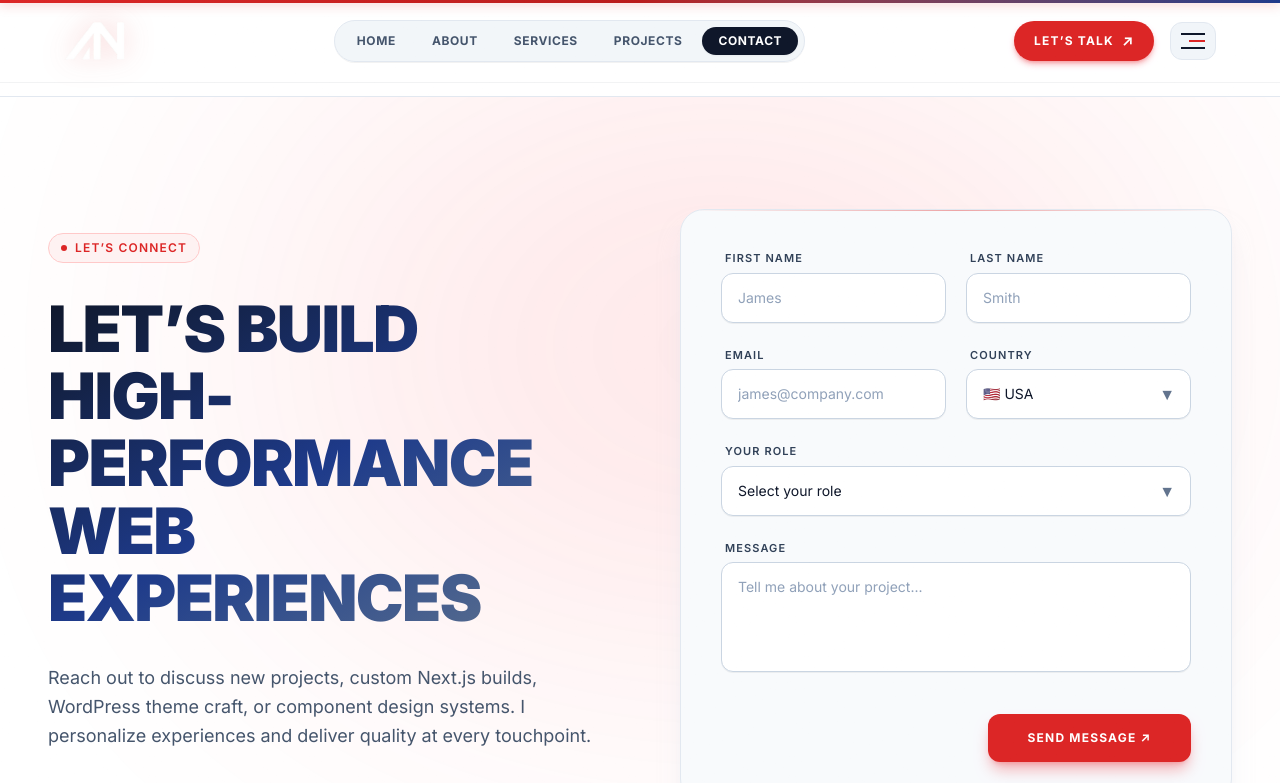
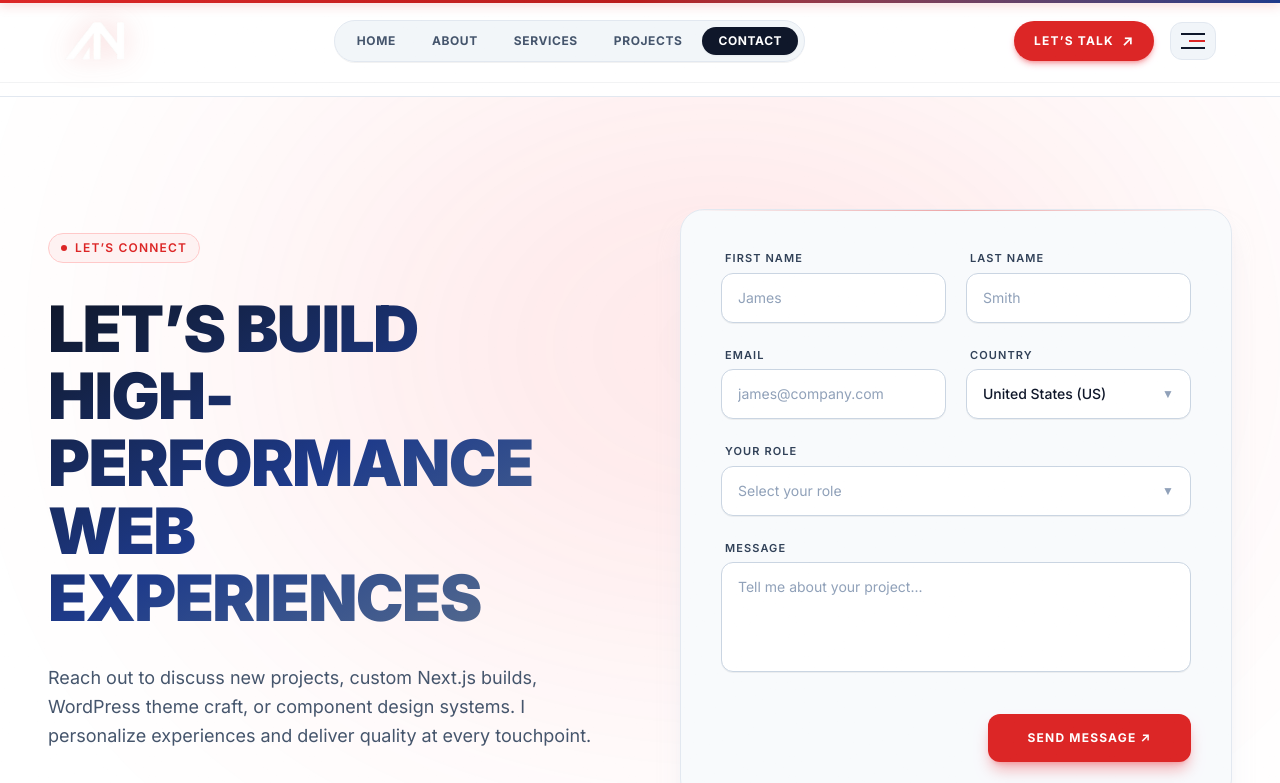
Before and after one commit to armanh148/PortFolio, a Next.js app: page /contact in a window 1280 px wide. Shown: the top 783 px of the page. Built offline with nearby package versions, Linux system fonts and the light colour scheme.

Commit message:
feat: add ModernContactSection component with custom select and email form

```diff
--- a/src/components/ModernContactSection.tsx
+++ b/src/components/ModernContactSection.tsx
@@ -1,9 +1,122 @@
 "use client";
 
-import { useState } from "react";
+import { useState, useRef, useEffect } from "react";
 import Link from "next/link";
-import { motion } from "framer-motion";
+import { motion, AnimatePresence } from "framer-motion";
 import Reveal from "@/components/Reveal";
+
+interface DropdownOption {
+  value: string;
+  label: string;
+}
+
+const COUNTRY_OPTIONS: DropdownOption[] = [
+  { value: "USA", label: "United States (US)" },
+  { value: "UK", label: "United Kingdom (UK)" },
+  { value: "Pakistan", label: "Pakistan (PK)" },
+  { value: "UAE", label: "United Arab Emirates (UAE)" },
+  { value: "Germany", label: "Germany (DE)" },
+  { value: "Canada", label: "Canada (CA)" },
+  { value: "Other", label: "International / Other" },
+];
+
+const ROLE_OPTIONS: DropdownOption[] = [
+  { value: "Client / Founder", label: "Client / Founder" },
+  { value: "Agency Owner", label: "Agency Owner" },
+  { value: "Recruiter", label: "Recruiter / Talent Partner" },
+  { value: "UI/UX Designer", label: "UI/UX Designer" },
+  { value: "Other", label: "Other" },
+];
+
+function CustomSelect({
+  label,
+  value,
+  options,
+  placeholder,
+  onChange,
+}: {
+  label: string;
+  value: string;
+  options: DropdownOption[];
+  placeholder?: string;
+  onChange: (val: string) => void;
+}) {
+  const [open, setOpen] = useState(false);
+  const ref = useRef<HTMLDivElement>(null);
+
+  useEffect(() => {
+    function handleClickOutside(e: MouseEvent) {
+      if (ref.current && !ref.current.contains(e.target as Node)) {
+        setOpen(false);
+      }
+    }
+    document.addEventListener("mousedown", handleClickOutside);
+    return () => document.removeEventListener("mousedown", handleClickOutside);
+  }, []);
+
+  const selectedOption = options.find((opt) => opt.value === value);
+  const displayText = selectedOption ? selectedOption.label : (placeholder || "Select option");
+
+  return (
+    <div className="relative" ref={ref}>
+      <label className="text-[11px] uppercase tracking-widest font-semibold text-slate-700 block mb-1.5 ml-1">
+        {label}
+      </label>
+      <button
+        type="button"
+        onClick={() => setOpen((prev) => !prev)}
+        className={`w-full bg-white border rounded-xl px-4 py-3 sm:py-3.5 text-left text-base sm:text-sm text-[#0f172a] outline-none transition-all flex items-center justify-between cursor-pointer shadow-2xs ${
+          open ? "border-[#dc2626] ring-2 ring-red-500/10" : "border-slate-300 hover:border-slate-400"
+        }`}
+      >
+        <span className={!selectedOption ? "text-slate-400" : "text-[#0f172a] font-medium"}>
+          {displayText}
+        </span>
+        <motion.span
+          animate={{ rotate: open ? 180 : 0 }}
+          transition={{ duration: 0.2 }}
+          className="text-slate-400 text-xs shrink-0 ml-2"
+        >
+          ▼
+        </motion.span>
+      </button>
+
+      <AnimatePresence>
+        {open && (
+          <motion.div
+            initial={{ opacity: 0, y: -4, scale: 0.98 }}
+            animate={{ opacity: 1, y: 0, scale: 1 }}
+            exit={{ opacity: 0, y: -4, scale: 0.98 }}
+            transition={{ duration: 0.15, ease: "easeOut" }}
+            className="absolute left-0 right-0 top-full mt-1.5 bg-white border border-slate-200 rounded-xl shadow-xl shadow-slate-300/40 z-50 overflow-hidden max-h-60 overflow-y-auto py-1"
+          >
+            {options.map((opt) => {
+              const isSelected = opt.value === value;
+              return (
+                <button
+                  key={opt.value}
+                  type="button"
+                  onClick={() => {
+                    onChange(opt.value);
+                    setOpen(false);
+                  }}
+                  className={`w-full text-left px-4 py-2.5 text-xs sm:text-sm flex items-center justify-between transition-colors cursor-pointer ${
+                    isSelected
+                      ? "bg-red-50 text-[#dc2626] font-bold"
+                      : "text-slate-700 hover:bg-slate-50 hover:text-[#0f172a]"
+                  }`}
+                >
+                  <span>{opt.label}</span>
+                  {isSelected && <span className="text-[#dc2626] text-xs">✓</span>}
+                </button>
+              );
+            })}
+          </motion.div>
+        )}
+      </AnimatePresence>
+    </div>
+  );
+}
 
 export default function ModernContactSection({
   email = "armannaqvi.tms@gmail.com",
@@ -29,6 +142,10 @@ export default function ModernContactSection({
     ) => {
       setForm((prev) => ({ ...prev, [field]: e.target.value }));
     };
+
+  const setFormField = (field: keyof typeof form, value: string) => {
+    setForm((prev) => ({ ...prev, [field]: value }));
+  };
 
   const handleSubmit = (e: React.FormEvent<HTMLFormElement>) => {
     e.preventDefault();
@@ -176,54 +293,24 @@ export default function ModernContactSection({
                         />
                       </div>
                       <div>
-                        <label className="text-[11px] uppercase tracking-widest font-semibold text-slate-700 block mb-1.5 ml-1">
-                          Country
-                        </label>
-                        <div className="relative">
-                          <select
-                            value={form.country}
-                            onChange={update("country")}
-                            className="w-full bg-white border border-slate-300 rounded-xl px-4 py-3 sm:py-3.5 text-base sm:text-sm text-[#0f172a] outline-none focus:border-[#dc2626] hover:border-slate-400 transition-all appearance-none cursor-pointer shadow-2xs pr-10"
-                          >
-                            <option value="USA">🇺🇸 USA</option>
-                            <option value="UK">🇬🇧 United Kingdom</option>
-                            <option value="Pakistan">🇵🇰 Pakistan</option>
-                            <option value="UAE">🇦🇪 UAE</option>
-                            <option value="Germany">🇩🇪 Germany</option>
-                            <option value="Canada">🇨🇦 Canada</option>
-                            <option value="Other">🌐 International</option>
-                          </select>
-                          <div className="absolute right-4 top-1/2 -translate-y-1/2 pointer-events-none text-slate-500">
-                            ▼
-                          </div>
-                        </div>
+                        <CustomSelect
+                          label="Country"
+                          value={form.country}
+                          options={COUNTRY_OPTIONS}
+                          onChange={(val) => setFormField("country", val)}
+                        />
                       </div>
                     </div>
 
                     {/* Row 3: Your Role */}
                     <div>
-                      <label className="text-[11px] uppercase tracking-widest font-semibold text-slate-700 block mb-1.5 ml-1">
-                        Your Role
-                      </label>
-                      <div className="relative">
-                        <select
-                          value={form.role}
-                          onChange={update("role")}
-                          className="w-full bg-white border border-slate-300 rounded-xl px-4 py-3 sm:py-3.5 text-base sm:text-sm text-[#0f172a] outline-none focus:border-[#dc2626] hover:border-slate-400 transition-all appearance-none cursor-pointer shadow-2xs pr-10"
-                        >
-                          <option value="Select your role" disabled>
-                            Select your role
-                          </option>
-                          <option value="Client / Founder">Client / Founder</option>
-                          <option value="Agency Owner">Agency Owner</option>
-                          <option value="Recruiter">Recruiter</option>
-                          <option value="UI/UX Designer">UI/UX Designer</option>
-                          <option value="Other">Other</option>
-                        </select>
-                        <div className="absolute right-4 top-1/2 -translate-y-1/2 pointer-events-none text-slate-500">
-                          ▼
-                        </div>
-                      </div>
+                      <CustomSelect
+                        label="Your Role"
+                        value={form.role}
+                        options={ROLE_OPTIONS}
+                        placeholder="Select your role"
+                        onChange={(val) => setFormField("role", val)}
+                      />
                     </div>
 
                     {/* Row 4: Message */}
```
